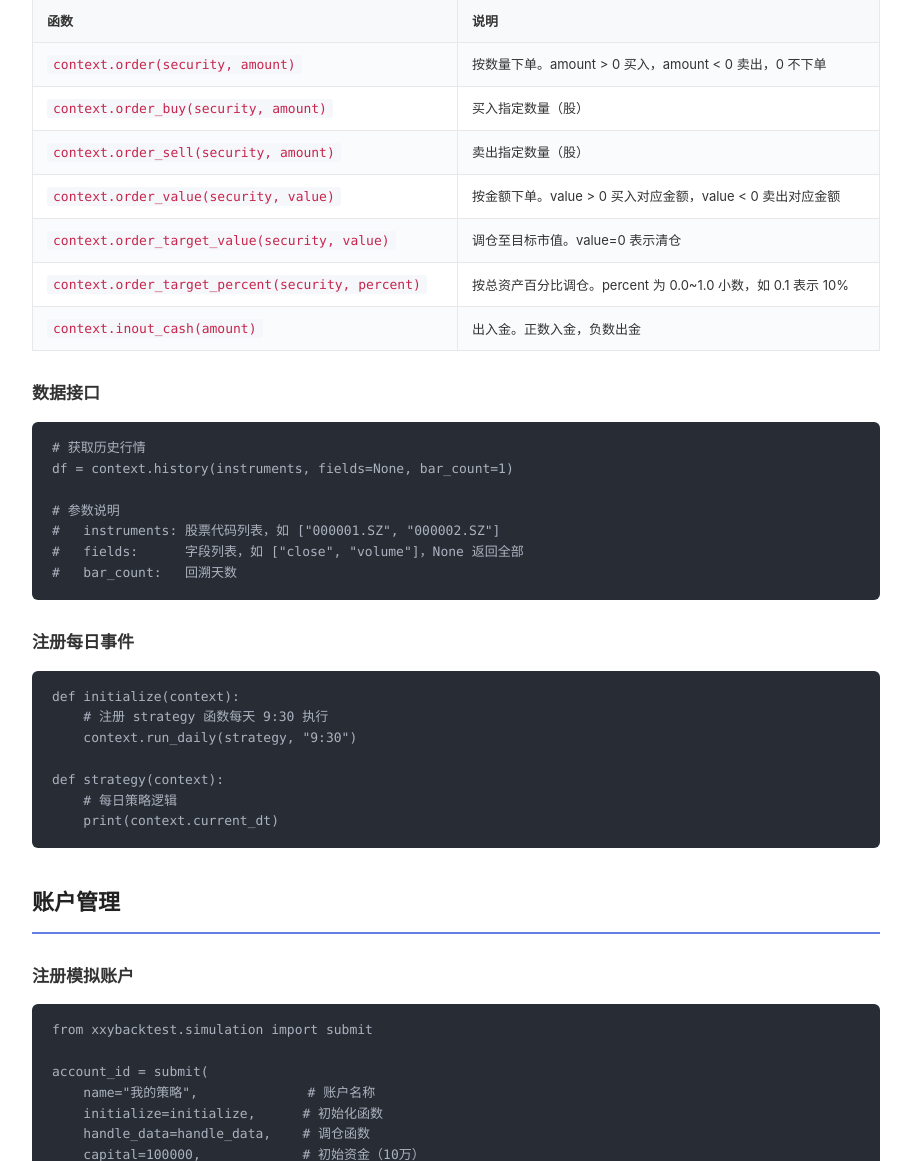
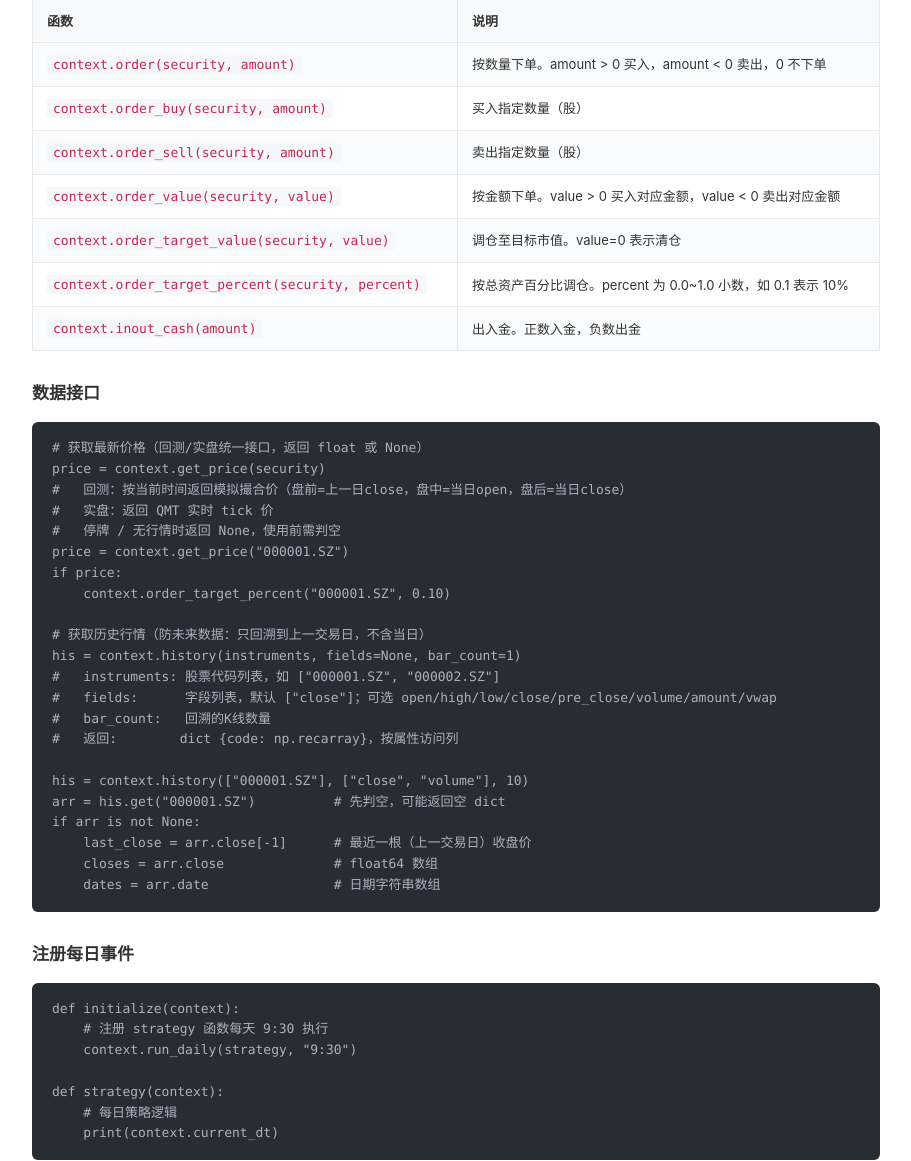
Before and after one commit to GenjiYin/xxybacktest, a Flask app: page /docs in a window 1280 px wide. Shown: the part 4034-5195 px from the top of the page, without its empty margins (44-955 px from the left). Run offline with Flask 3, Linux system fonts and the light colour scheme.

Commit message:
feat: 新增 context.get_price 统一取价接口(回测/实盘一致)
- backtest.py: 绑定 context.get_price,回测返回模拟撮合价
- live/trading.py: 新增 get_price,实盘返回 QMT 实时 tick,tick 不可用时退回持仓 last_price
- live/runner.py: 绑定 ctx.get_price 到实盘 context
- docs.html: 补充 get_price 用法,订正 history 文档(默认 fields=['close']、返回 dict)

已用真实账户 8881686799 验证实盘链路:连接/查资金/取实时价均正常

Co authored by MakeCoder

```diff
--- a/xxybacktest/backtest.py
+++ b/xxybacktest/backtest.py
@@ -109,6 +109,12 @@ def run_backtest(
             }
         return result
     context.get_account_positions = _get_account_positions
+
+    # 获取最新参考价（与实盘 context.get_price 接口一致）
+    # 回测：按当前时间返回模拟撮合价（盘前=上一交易日close，盘中=当日open，盘后=当日close）
+    def _get_price(security):
+        return Data.get_price(security, context)
+    context.get_price = _get_price
 
     if benchmark is None:
         benchmark = "000001.SH"
--- a/xxybacktest/live/runner.py
+++ b/xxybacktest/live/runner.py
@@ -21,6 +21,7 @@ from .trader import QMTTrader, QMTConnectionError
 from .trading import (
     get_account_positions,
     get_portfolio,
+    get_price,
     inout_cash as _inout_cash,
     order as _order,
     order_buy as _order_buy,
@@ -192,6 +193,7 @@ def run_live(account_id: str, data_path: str = "./data") -> dict:
         # P4.4: 绑定刷新接口到 context
         ctx.get_portfolio = lambda: get_portfolio(ctx)
         ctx.get_account_positions = lambda: get_account_positions(ctx)
+        ctx.get_price = lambda security: get_price(ctx, security)
 
         # --------------------------------------------------------------
         # 9. 绑定 run_daily（实盘：收集回调到列表）
--- a/xxybacktest/web/templates/docs.html
+++ b/xxybacktest/web/templates/docs.html
@@ -399,13 +399,28 @@ context = run_backtest(
         </table>
 
         <h3>数据接口</h3>
-        <pre><code># 获取历史行情
-df = context.history(instruments, fields=None, bar_count=1)
+        <pre><code># 获取最新价格（回测/实盘统一接口，返回 float 或 None）
+price = context.get_price(security)
+#   回测：按当前时间返回模拟撮合价（盘前=上一日close，盘中=当日open，盘后=当日close）
+#   实盘：返回 QMT 实时 tick 价
+#   停牌 / 无行情时返回 None，使用前需判空
+price = context.get_price("000001.SZ")
+if price:
+    context.order_target_percent("000001.SZ", 0.10)
 
-# 参数说明
+# 获取历史行情（防未来数据：只回溯到上一交易日，不含当日）
+his = context.history(instruments, fields=None, bar_count=1)
 #   instruments: 股票代码列表，如 ["000001.SZ", "000002.SZ"]
-#   fields:      字段列表，如 ["close", "volume"]，None 返回全部
-#   bar_count:   回溯天数</code></pre>
+#   fields:      字段列表，默认 ["close"]；可选 open/high/low/close/pre_close/volume/amount/vwap
+#   bar_count:   回溯的K线数量
+#   返回:        dict {code: np.recarray}，按属性访问列
+
+his = context.history(["000001.SZ"], ["close", "volume"], 10)
+arr = his.get("000001.SZ")          # 先判空，可能返回空 dict
+if arr is not None:
+    last_close = arr.close[-1]      # 最近一根（上一交易日）收盘价
+    closes = arr.close              # float64 数组
+    dates = arr.date                # 日期字符串数组</code></pre>
 
         <h3>注册每日事件</h3>
         <pre><code>def initialize(context):
@@ -598,6 +613,7 @@ if context.g["signal"] == "buy":
             <tr><td><code>context.order_target_value(security, value)</code></td><td>调仓至目标市值</td></tr>
             <tr><td><code>context.get_portfolio()</code></td><td>实时从 QMT 拉取最新资金概况，同时同步到 context.portfolio。返回 {'cash', 'frozen_cash', 'market_value', 'total_asset'}</td></tr>
             <tr><td><code>context.get_account_positions()</code></td><td>实时从 QMT 拉取全部持仓，同时同步到 context.portfolio.positions。返回 {code: {'volume', 'can_sell_volume', 'cost_price', 'last_price', 'market_value'}}</td></tr>
+            <tr><td><code>context.get_price(security)</code></td><td>获取最新价（实盘=QMT 实时 tick，回测=模拟撮合价）。返回 float，停牌/无行情返回 None。与回测接口一致</td></tr>
         </table>
 
         <div class="highlight-box">
```
Also changed, not shown: xxybacktest/live/trading.py (+30 -0 lines).
